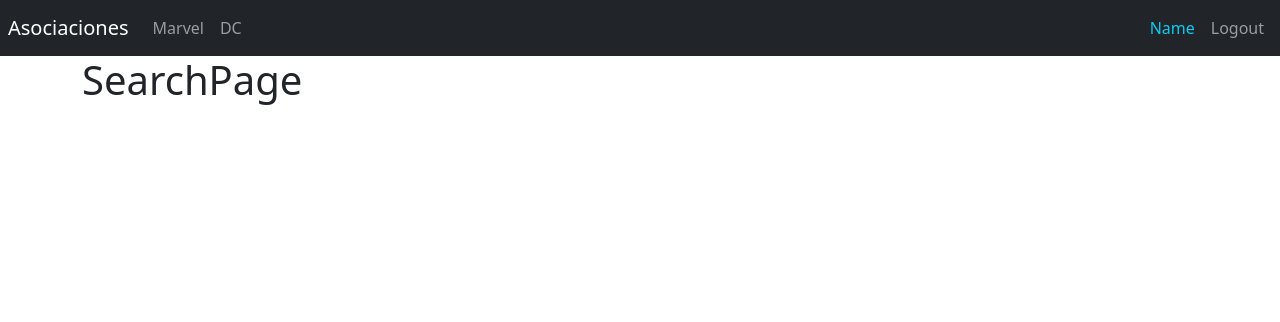
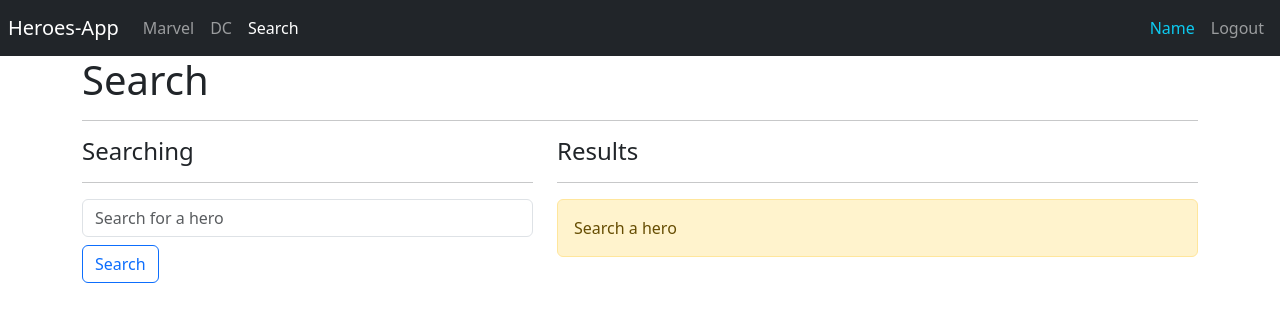
Before and after one commit to itsfercodes/heroes-spa, a React (Vite) app: page /search in a window 1280 px wide. Shown: the top 322 px of the page. Built offline with nearby package versions, Linux system fonts and the light colour scheme.

Commit message:
Add Search hero functionality and route added

```diff
--- a/package.json
+++ b/package.json
@@ -10,6 +10,7 @@
     "preview": "vite preview"
   },
   "dependencies": {
+    "query-string": "^8.1.0",
     "react": "^18.2.0",
     "react-dom": "^18.2.0",
     "react-router-dom": "^6.16.0"
--- a/src/heroes/pages/SearchPage.jsx
+++ b/src/heroes/pages/SearchPage.jsx
@@ -1,4 +1,69 @@
+import { useLocation, useNavigate } from 'react-router-dom';
+import queryString from 'query-string';
+import useForm from '../../hooks/useForm';
+import { HeroCard } from '../components';
+import { getHeroesByName } from '../utils';
+
 function SearchPage() {
-  return <h1>SearchPage</h1>;
+  const navigate = useNavigate();
+  const location = useLocation();
+  const { query = '' } = queryString.parse(location.search);
+
+  const heroesFound = getHeroesByName(query);
+
+  const { searchText, onInputChange } = useForm({
+    searchText: ''
+  });
+
+  const onSearchSubmit = (e) => {
+    e.preventDefault();
+    // if (searchText.trim().length <= 2) return;
+
+    navigate(`?query=${searchText.toLowerCase().trim()}`);
+  };
+
+  return (
+    <>
+      <h1>Search</h1>
+      <hr />
+      <div className="row">
+        <div className="col-5">
+          <h4>Searching</h4>
+          <hr />
+          <form onSubmit={onSearchSubmit}>
+            <input
+              type="text"
+              placeholder="Search for a hero"
+              className="form-control"
+              name="searchText"
+              autoComplete="off"
+              value={searchText}
+              onChange={onInputChange}
+            />
+            <button className="btn btn-outline-primary mt-2" type="submit">
+              Search
+            </button>
+          </form>
+        </div>
+
+        <div className="col-7">
+          <h4>Results</h4>
+          <hr />
+          {!query && <div className="alert alert-warning">Search a hero</div>}
+
+          {heroesFound.length === 0 && query && (
+            <div className="alert alert-danger">
+              No hero found with <strong>{query}</strong> 😔
+            </div>
+          )}
+
+          {heroesFound.map((hero) => (
+            <HeroCard key={hero.id} hero={hero} />
+          ))}
+          {/* <HeroCard /> */}
+        </div>
+      </div>
+    </>
+  );
 }
 export default SearchPage;
--- /dev/null
+++ b/src/heroes/utils/getHeroesByName.js
@@ -0,0 +1,13 @@
+import heroesList from '../data/heroes';
+
+const getHeroesByName = (name = '') => {
+  const parsedName = name.toLocaleLowerCase().trim();
+
+  if (parsedName.length === 0) return [];
+
+  return heroesList.filter((hero) =>
+    hero.superhero.toLocaleLowerCase().includes(parsedName)
+  );
+};
+
+export default getHeroesByName;
--- a/src/heroes/utils/index.js
+++ b/src/heroes/utils/index.js
@@ -1,2 +1,3 @@
 export { default as getHeroesByPublisher } from './getHeroesByPublisher';
 export { default as getHeroById } from './getHeroeById';
+export { default as getHeroesByName } from './getHeroesByName';
--- /dev/null
+++ b/src/hooks/useForm.js
@@ -0,0 +1,26 @@
+import { useState } from 'react';
+
+const useForm = (initialForm = {}) => {
+  const [formState, setFormState] = useState(initialForm);
+
+  const onInputChange = ({ target }) => {
+    const { name, value } = target;
+    setFormState({
+      ...formState,
+      [name]: value
+    });
+  };
+
+  const onResetForm = () => {
+    setFormState(initialForm);
+  };
+
+  return {
+    ...formState,
+    formState,
+    onInputChange,
+    onResetForm
+  };
+};
+
+export default useForm;
--- a/src/ui/components/Navbar.jsx
+++ b/src/ui/components/Navbar.jsx
@@ -12,7 +12,7 @@ function Navbar() {
   return (
     <nav className="navbar navbar-expand-sm navbar-dark bg-dark p-2">
       <Link className="navbar-brand" to="/">
-        Asociaciones
+        Heroes-App
       </Link>
 
       <div className="navbar-collapse">
@@ -34,6 +34,15 @@ function Navbar() {
           >
             DC
           </NavLink>
+
+          <NavLink
+            className={({ isActive }) =>
+              `nav-item nav-link ${isActive ? 'active' : ''}`
+            }
+            to="/search"
+          >
+            Search
+          </NavLink>
         </div>
       </div>
 
```
Also changed, not shown: 1 other file (tests, documents, lock files or other folders).
